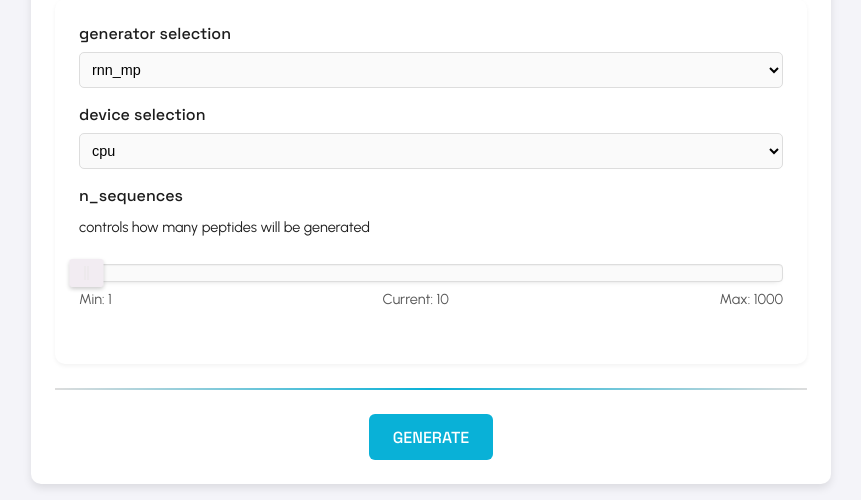
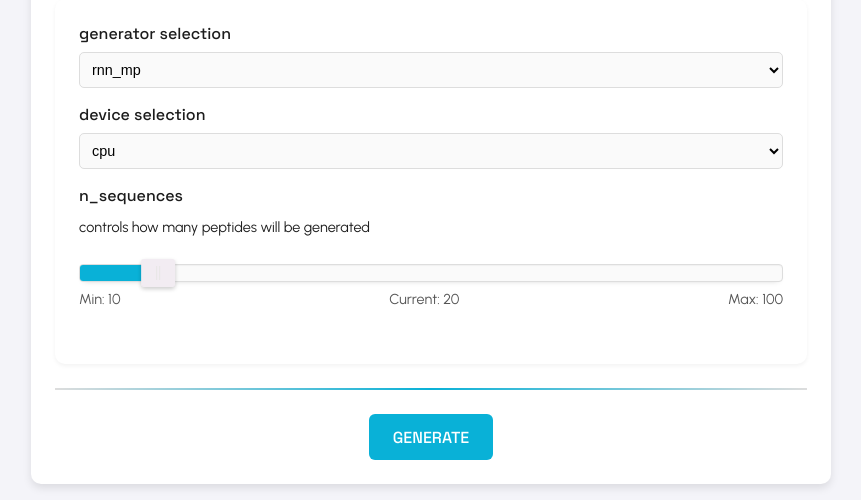
Before and after one commit to karatedava/ACP-designer-WEB, a Flask app: page /generate in a window 1280 px wide. Shown: the part 516-1016 px from the top of the page, without its empty margins (209-1070 px from the left). Run offline with Flask 3, Linux system fonts and the light colour scheme; some libraries are stand-ins or nearby versions.

Commit message:
fix: updated generation and classification workflow

```diff
--- a/templates/generate.html
+++ b/templates/generate.html
@@ -61,11 +61,11 @@
                 <div class="slider-container">
                     <div id="n_sequences_slider"></div>
                     <div class="slider-values">
-                        <span>Min: 1</span>
+                        <span>Min: 10</span>
                         <span>Current: <output id="n_value"></output></span>
-                        <span>Max: 1000</span>
+                        <span>Max: 100</span>
                     </div>
-                    <input type="hidden" name="n_sequences" id="n_sequences" value="10">
+                    <input type="hidden" name="n_sequences" id="n_sequences" value="20">
                 </div>
             </div>
         </div>
@@ -79,12 +79,12 @@
         const nseqSlider = document.getElementById('n_sequences_slider');
 
         noUiSlider.create(nseqSlider, {
-            start: 10,
+            start: 20,
             connect: [true, false],        // Fixed: proper connect for single handle
             step: 1,
             range: {
-                'min': 1,
-                'max': 1000
+                'min': 10,
+                'max': 100
             },
             format: {
                 to: value => Math.round(value),
@@ -101,7 +101,7 @@
         });
 
         // Optional: reflect initial value on page load
-        document.getElementById('n_value').textContent = 10;
+        document.getElementById('n_value').textContent = 20;
     </script>
 
 
```
Also changed, not shown: templates/toxicity.html (+3 -5 lines), static/graphics/CSV_example.png (added).
